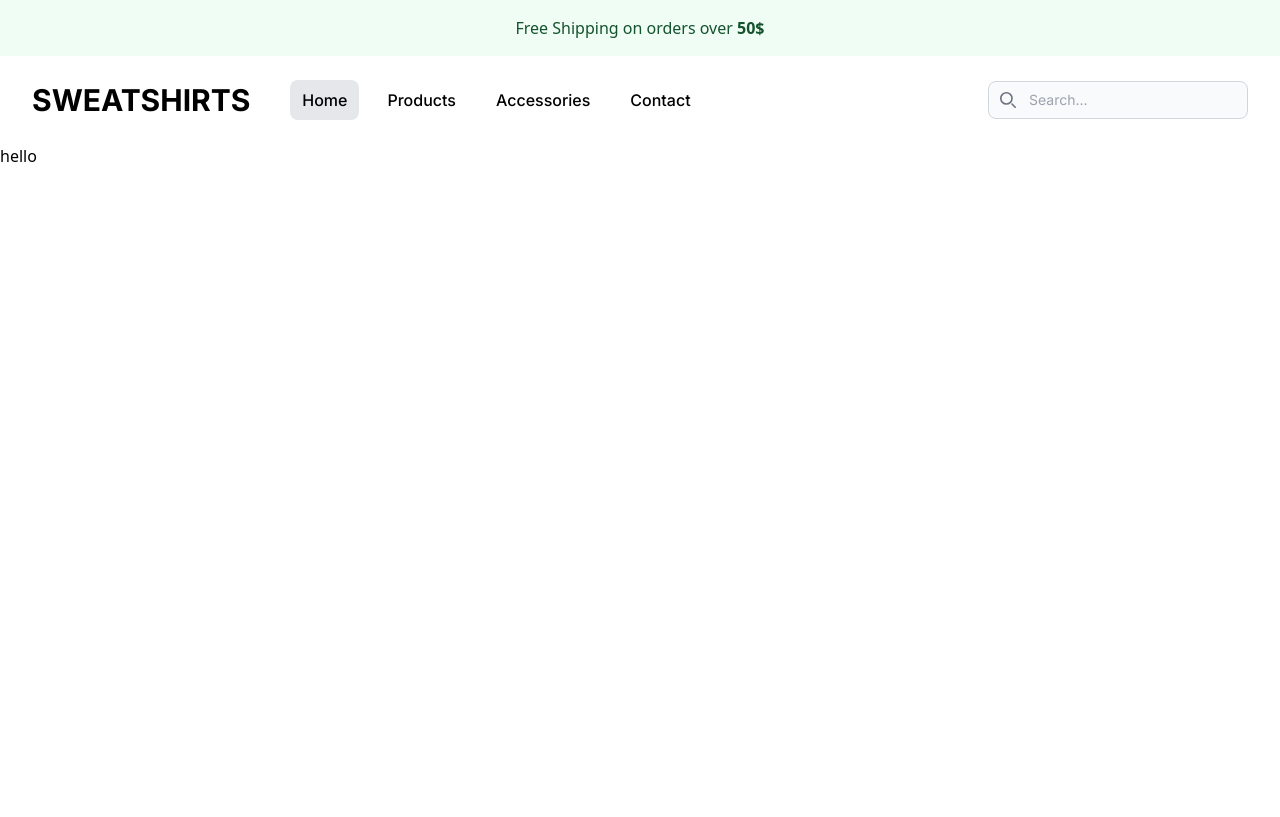
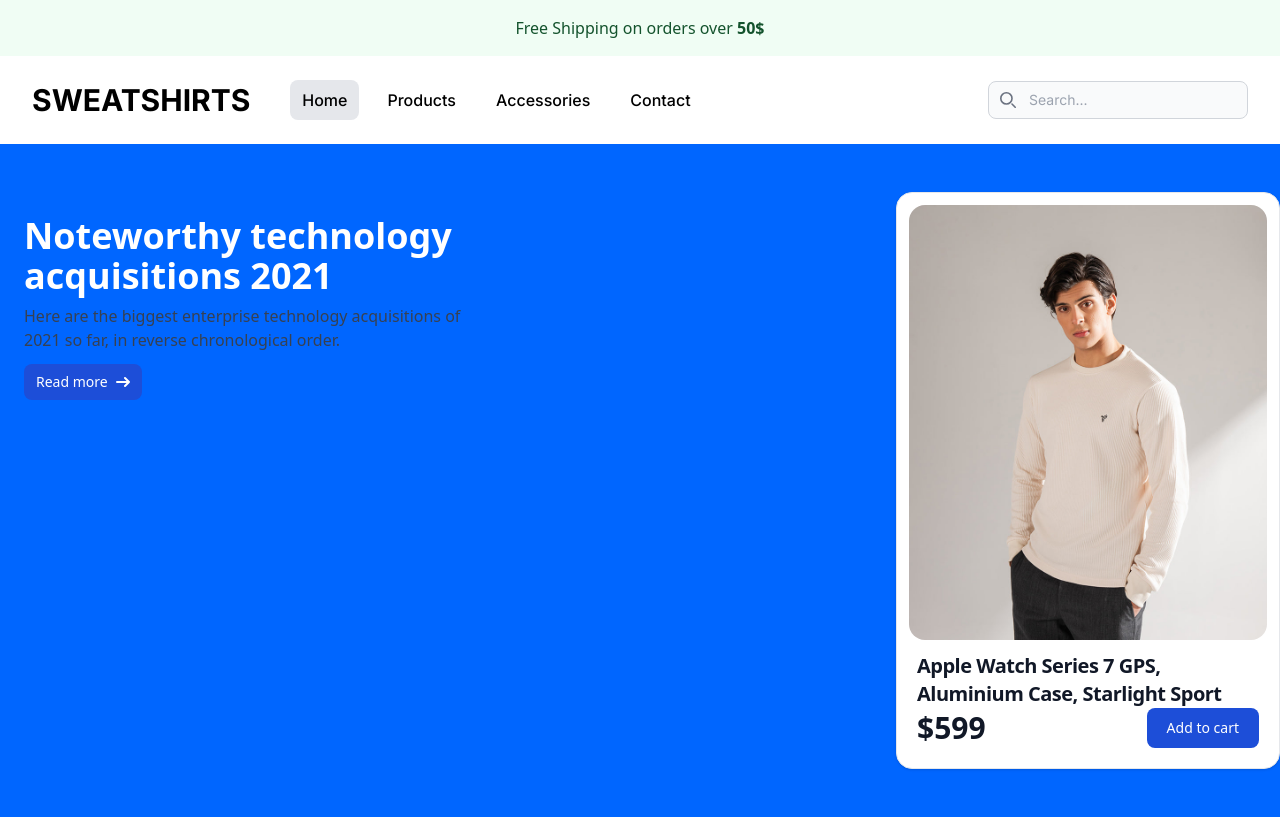
Before and after one commit to Hashir-Akbar/mubz, a website built with Vite: page index.html in a window 1280 px wide. Built offline with nearby package versions, Linux system fonts and the light colour scheme.

Commit message:
Adding hero section

```diff
--- a/index.html
+++ b/index.html
@@ -9,13 +9,6 @@
 
   <body>
     <div id="app">
-      <!-- <div class="flex flex-col gap-3 m-5 text-gray-700 font-inter">
-        <a href="/index.html">Home</a>
-        <a href="/pages/products.html">Products</a>
-        <a href="/pages/product_page.html">Products page</a>
-        <a href="/pages/additional_accessories.html">Additional Accessories</a>
-        <a href="/ages/contact.html">Contact</a>
-      </div> -->
       <!-- NavBar -->
       <header>
         <div class="topbar text-center py-4 bg-green-50 text-green-900">
@@ -23,7 +16,7 @@
         </div>
         <nav class="bg-white border-gray-200 font-inter">
           <div
-          class="max-w-screen-xl flex flex-wrap items-center  mx-auto md:px-8 md:py-6 p-4"
+            class="max-w-screen-xl flex flex-wrap items-center mx-auto md:px-8 md:py-6 p-4"
           >
             <a href="/index.html">
               <h1 class="text-3xl font-bold uppercase">Sweatshirts</h1>
@@ -108,7 +101,7 @@
               </button>
             </div>
             <div
-            class=" items-center justify-between hidden w-full md:flex md:w-auto md:order-1 ml-auto lg:ml-10"
+              class="items-center justify-between hidden w-full md:flex md:w-auto md:order-1 ml-auto lg:ml-10"
               id="navbar-search"
             >
               <div class="relative mt-3 md:hidden">
@@ -139,12 +132,12 @@
                 />
               </div>
               <ul
-              class="flex flex-col items-center p-4 md:p-0 mt-4 gap-4 font-medium border border-gray-100 rounded-lg bg-gray-50  rtl:space-x-reverse md:flex-row md:mt-0 md:border-0 md:bg-white"
+                class="flex flex-col items-center p-4 md:p-0 mt-4 gap-4 font-medium border border-gray-100 rounded-lg bg-gray-50 rtl:space-x-reverse md:flex-row md:mt-0 md:border-0 md:bg-white"
               >
                 <li>
                   <a
                     href="/"
-                  class="block py-2 px-3  bg-gray-200 rounded-lg  "
+                    class="block py-2 px-3 bg-gray-200 rounded-lg"
                     aria-current="page"
                     >Home</a
                   >
@@ -152,7 +145,7 @@
                 <li>
                   <a
                     href="/pages/products.html"
-                  class="block py-2 px-3  hover:bg-gray-200 rounded-lg"
+                    class="block py-2 px-3 hover:bg-gray-200 rounded-lg"
                     >Products</a
                   >
                 </li>
@@ -170,7 +163,6 @@
                     >Contact</a
                   >
                 </li>
-
               </ul>
             </div>
           </div>
@@ -178,9 +170,65 @@
       </header>
 
       <main>
-      <section>
-        <div>
-          hello
+        <!-- Hero -->
+        <section class="w-full bg-[#0066FF] md:py-12">
+          <div class="max-w-screen-xl flex flex-row justify-between mx-auto">
+            <div class="max-w-lg p-6 items-center">
+              <h5 class="mb-2 text-4xl font-bold text-white">
+                Noteworthy technology acquisitions 2021
+              </h5>
+
+              <p class="mb-3 font-normal text-gray-700">
+                Here are the biggest enterprise technology acquisitions of 2021
+                so far, in reverse chronological order.
+              </p>
+              <div
+                class="inline-flex items-center px-3 py-2 text-sm font-medium text-center text-white bg-blue-700 rounded-lg hover:bg-blue-800 focus:ring-4 focus:outline-none focus:ring-blue-300"
+              >
+                Read more
+                <svg
+                  class="rtl:rotate-180 w-3.5 h-3.5 ms-2"
+                  aria-hidden="true"
+                  xmlns="http://www.w3.org/2000/svg"
+                  fill="none"
+                  viewBox="0 0 14 10"
+                >
+                  <path
+                    stroke="currentColor"
+                    stroke-linecap="round"
+                    stroke-linejoin="round"
+                    stroke-width="2"
+                    d="M1 5h12m0 0L9 1m4 4L9 9"
+                  />
+                </svg>
+              </div>
+            </div>
+
+            <div
+              class="w-full max-w-sm bg-white border border-gray-200 rounded-2xl shadow"
+            >
+              <div class="p-3 rounded-xl overflow-hidden">
+                <img
+                  class="rounded-2xl overflow-hidden"
+                  src="shirt01.jpg"
+                  alt="product image"
+                />
+              </div>
+              <div class="px-5 pb-5">
+                <h5 class="text-xl font-semibold tracking-tight text-gray-900">
+                  Apple Watch Series 7 GPS, Aluminium Case, Starlight Sport
+                </h5>
+
+                <div class="flex items-center justify-between">
+                  <span class="text-3xl font-bold text-gray-900">$599</span>
+                  <div
+                    class="text-white bg-blue-700 hover:bg-blue-800 focus:ring-4 focus:outline-none focus:ring-blue-300 font-medium rounded-lg text-sm px-5 py-2.5 text-center"
+                  >
+                    Add to cart
+                  </div>
+                </div>
+              </div>
+            </div>
           </div>
         </section>
       </main>
```
Also changed, not shown: public/shirt01.jpg (added). Lines whose indentation alone changed are shown as unchanged.
